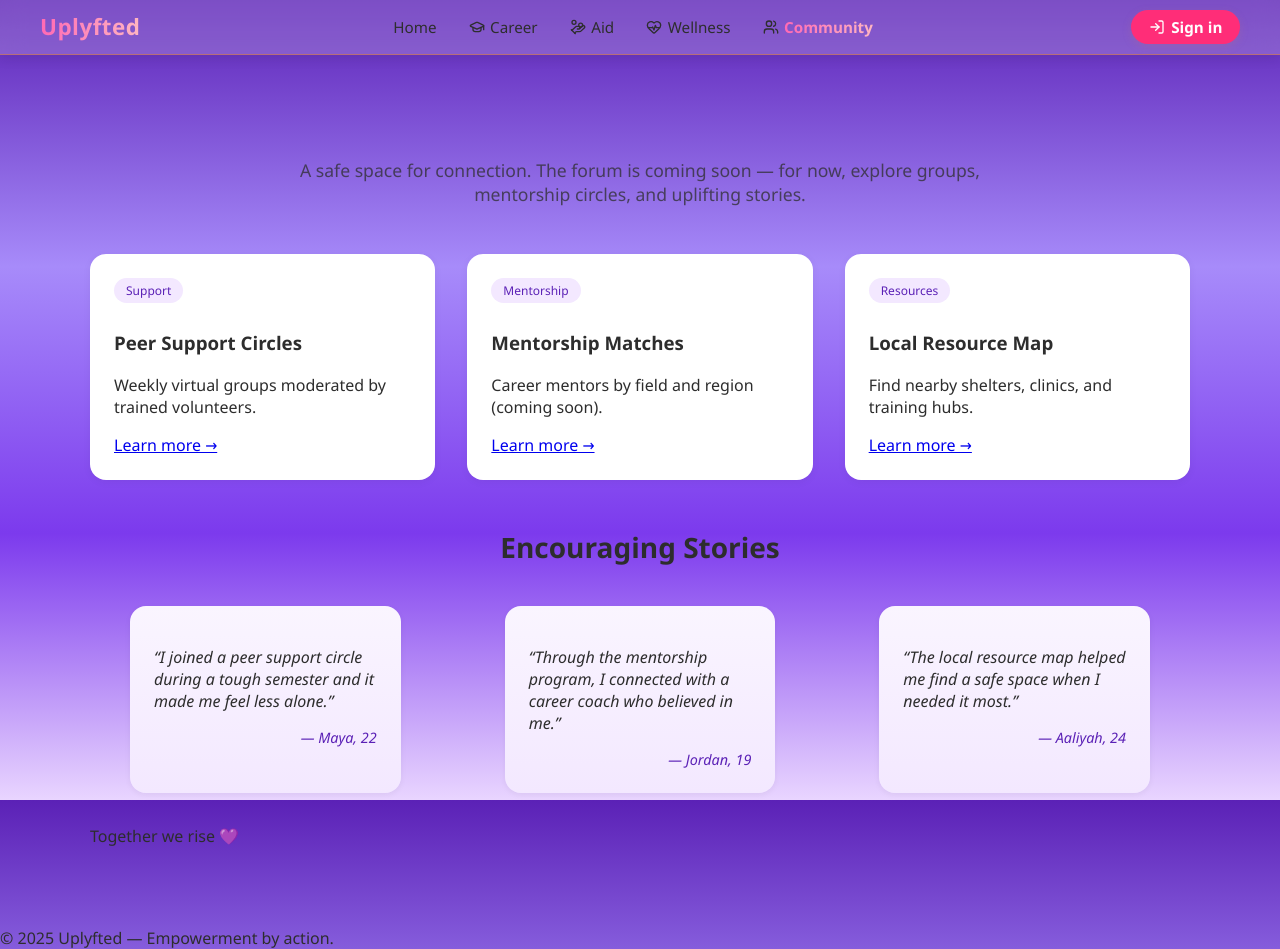
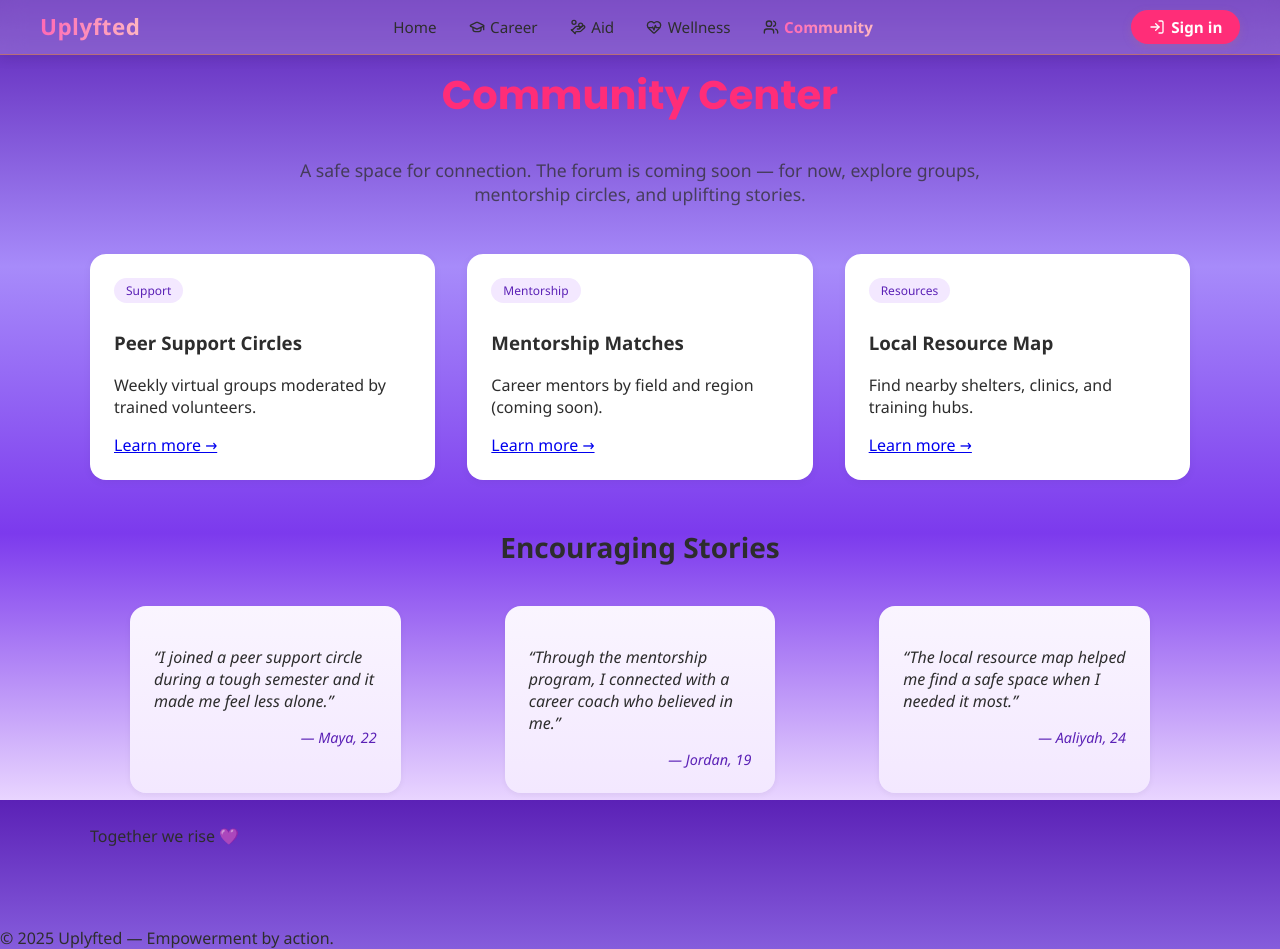
Before and after one commit to Sparshar-Njuguna/UPLYFTED, a React (Vite) app: page /community in a window 1280 px wide. Built offline with nearby package versions, Linux system fonts and the light colour scheme.

Commit message:
Changed Community accent color to fuschia

```diff
--- a/src/styles/Community.css
+++ b/src/styles/Community.css
@@ -13,7 +13,7 @@
   font-family: "Poppins", sans-serif;
   font-size: 2.5rem;
   font-weight: 700;
-  background:
+  background:  #ff2d78;
   -webkit-background-clip: text;
   -webkit-text-fill-color: transparent;
 }
```
